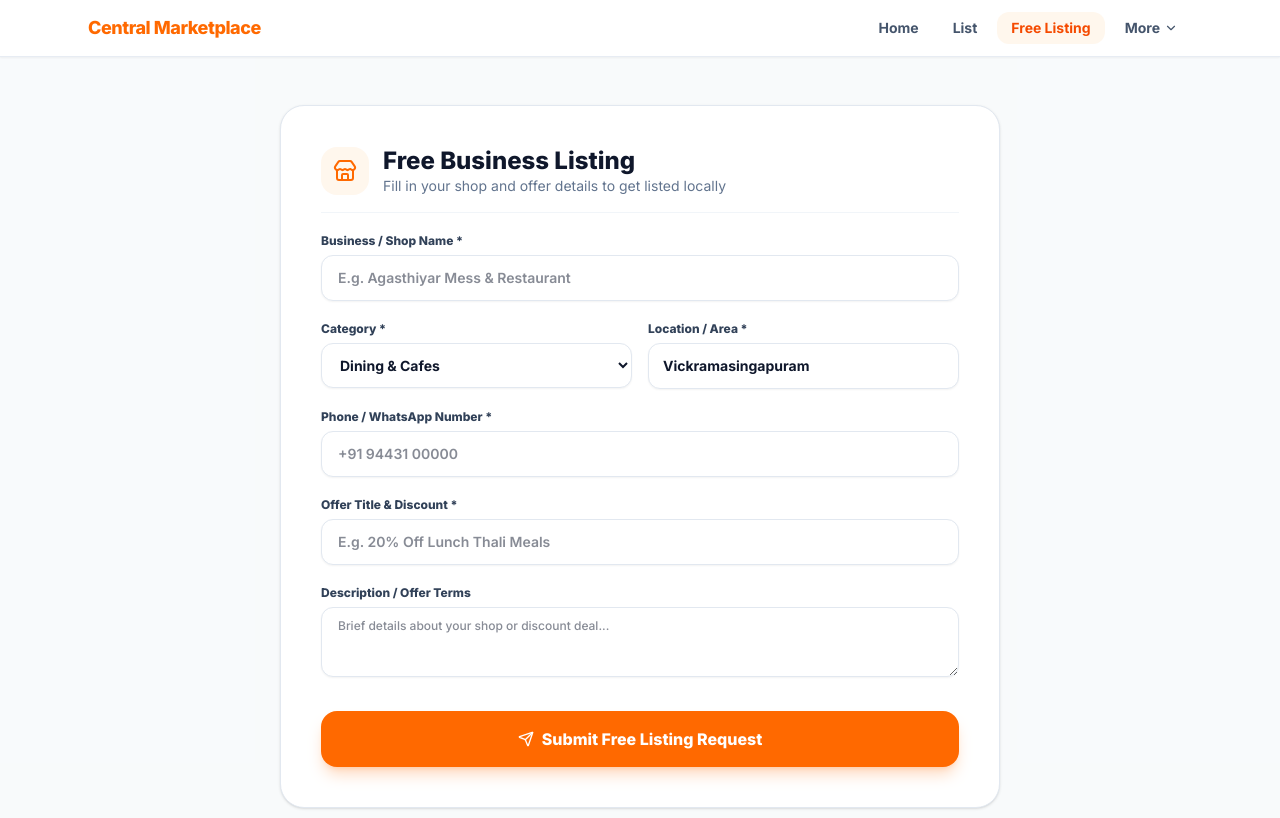
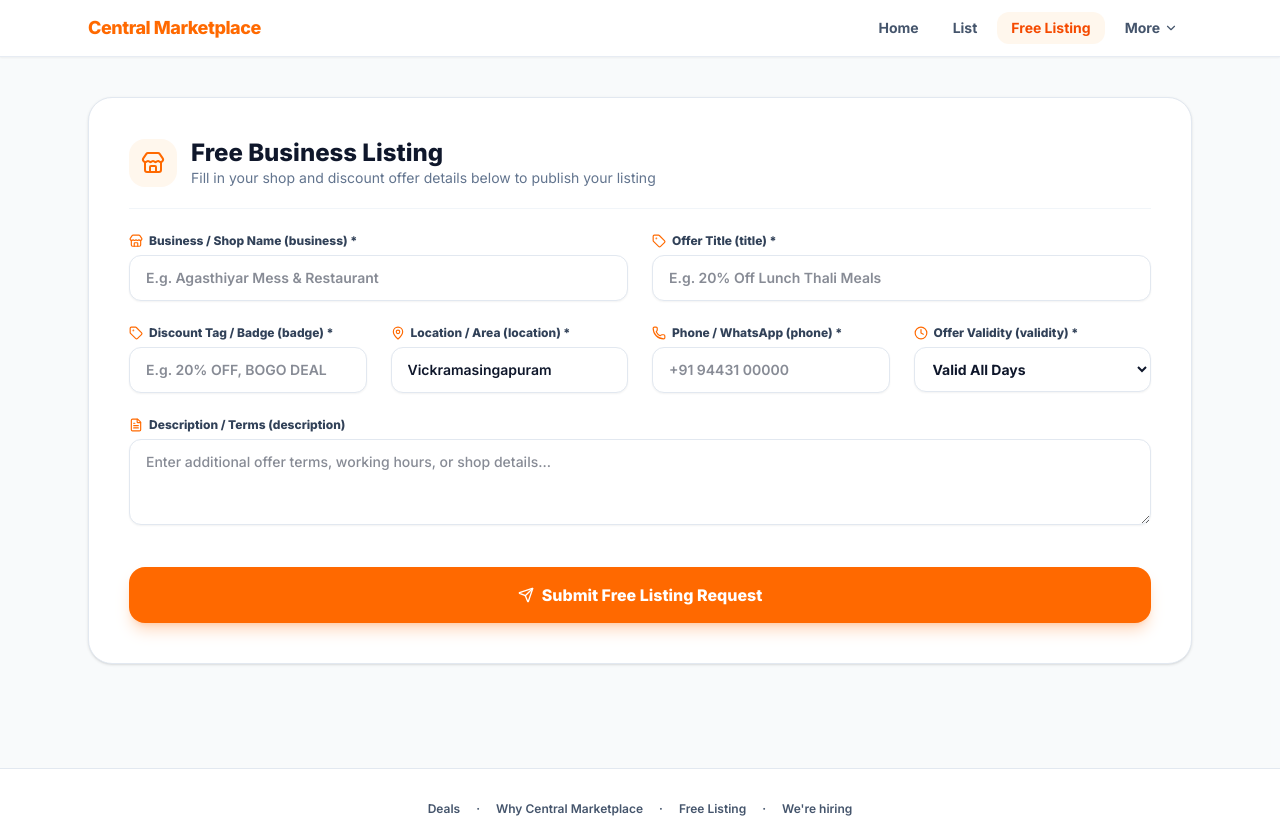
Before and after one commit to bala290498/central-marketplace-03, a Next.js app: page /register in a window 1280 px wide. Shown: the top 818 px of the page. Built offline with nearby package versions, Linux system fonts and the light colour scheme.

Commit message:
feat: expand free listing form to full desktop width and match offers.json fields excluding category, lat, long, mapUrl

```diff
--- a/src/components/ListYourBusinessClient.tsx
+++ b/src/components/ListYourBusinessClient.tsx
@@ -7,18 +7,24 @@ import {
   CheckCircle2,
   Send,
   Store,
+  Tag,
+  Clock,
+  MapPin,
+  Phone,
+  FileText,
 } from "lucide-react";
 
 export function ListYourBusinessClient() {
   const [isSubmitted, setIsSubmitted] = useState(false);
 
-  // Form State
+  // Form State matching offers.json fields (excluding category, latitude, longitude, mapUrl)
   const [formData, setFormData] = useState({
-    businessName: "",
-    category: "Dining & Cafes",
+    business: "",
+    title: "",
+    badge: "",
     location: "Vickramasingapuram",
     phone: "",
-    offerTitle: "",
+    validity: "Valid All Days",
     description: "",
   });
 
@@ -30,11 +36,12 @@ export function ListYourBusinessClient() {
   const handleReset = () => {
     setIsSubmitted(false);
     setFormData({
-      businessName: "",
-      category: "Dining & Cafes",
+      business: "",
+      title: "",
+      badge: "",
       location: "Vickramasingapuram",
       phone: "",
-      offerTitle: "",
+      validity: "Valid All Days",
       description: "",
     });
   };
@@ -43,34 +50,34 @@ export function ListYourBusinessClient() {
     <div className="min-h-screen bg-slate-50/60 text-slate-900 flex flex-col justify-between">
       <Navbar />
 
-      <main className="flex-1 max-w-3xl w-full mx-auto px-4 sm:px-6 py-8 sm:py-12 flex flex-col items-center">
-        {/* Main Card Container */}
+      <main className="flex-1 max-w-6xl w-full mx-auto px-4 sm:px-6 py-6 sm:py-10 flex flex-col items-center">
+        {/* Full-Width Form Card Container */}
         <div className="bg-white rounded-3xl w-full p-6 sm:p-10 shadow-sm border border-slate-200 text-left">
           {isSubmitted ? (
-            <div className="text-center py-10 space-y-4">
+            <div className="text-center py-12 space-y-4">
               <div className="w-16 h-16 bg-emerald-100 text-emerald-600 rounded-full flex items-center justify-center mx-auto shadow-sm">
                 <CheckCircle2 className="w-8 h-8" />
               </div>
-              <h3 className="text-2xl font-extrabold text-slate-900">
+              <h2 className="text-2xl sm:text-3xl font-extrabold text-slate-900">
                 Registration Received!
-              </h3>
-              <p className="text-sm text-slate-600 max-w-sm mx-auto leading-relaxed">
-                Thank you! Our local onboarding team will verify your shop details and activate your free business listing shortly.
+              </h2>
+              <p className="text-sm sm:text-base text-slate-600 max-w-md mx-auto leading-relaxed">
+                Thank you! Our onboarding team will verify your shop & offer details and publish your free listing shortly.
               </p>
               <div className="pt-4">
                 <button
                   type="button"
                   onClick={handleReset}
-                  className="px-6 py-2.5 rounded-xl bg-slate-100 hover:bg-slate-200 text-slate-800 text-xs font-bold transition-colors cursor-pointer"
+                  className="px-8 py-3 rounded-xl bg-slate-100 hover:bg-slate-200 text-slate-800 text-sm font-bold transition-colors cursor-pointer"
                 >
                   Submit Another Listing
                 </button>
               </div>
             </div>
           ) : (
-            <form onSubmit={handleSubmit} className="space-y-5">
+            <form onSubmit={handleSubmit} className="space-y-6">
               {/* Form Header */}
-              <div className="flex items-center gap-3.5 pb-4 border-b border-slate-100">
+              <div className="flex items-center gap-3.5 pb-5 border-b border-slate-100">
                 <div className="w-12 h-12 rounded-2xl bg-orange-50 text-orange-500 flex items-center justify-center flex-shrink-0">
                   <Store className="w-6 h-6" />
                 </div>
@@ -79,55 +86,71 @@ export function ListYourBusinessClient() {
                     Free Business Listing
                   </h1>
                   <p className="text-xs sm:text-sm text-slate-500">
-                    Fill in your shop and offer details to get listed locally
+                    Fill in your shop and discount offer details below to publish your listing
                   </p>
                 </div>
               </div>
 
-              {/* Business Name */}
+              {/* Grid Section 1: Business Name & Offer Title */}
+              <div className="grid grid-cols-1 md:grid-cols-2 gap-4 sm:gap-6">
                 <div>
-                <label className="block text-xs font-extrabold text-slate-700 mb-1.5">
-                  Business / Shop Name *
+                  <label className="block text-xs font-extrabold text-slate-700 mb-1.5 flex items-center gap-1.5">
+                    <Store className="w-3.5 h-3.5 text-orange-500" />
+                    <span>Business / Shop Name (business) *</span>
                   </label>
                   <input
                     type="text"
                     required
-                  value={formData.businessName}
+                    value={formData.business}
                     onChange={(e) =>
-                    setFormData({ ...formData, businessName: e.target.value })
+                      setFormData({ ...formData, business: e.target.value })
                     }
                     placeholder="E.g. Agasthiyar Mess & Restaurant"
                     className="w-full px-4 py-3 rounded-xl border border-slate-200 bg-white text-slate-900 text-sm font-semibold outline-none focus:border-orange-500 focus:ring-1 focus:ring-orange-500 shadow-xs"
                   />
                 </div>
 
-              {/* Category & Location */}
-              <div className="grid grid-cols-1 sm:grid-cols-2 gap-4">
                 <div>
-                  <label className="block text-xs font-extrabold text-slate-700 mb-1.5">
-                    Category *
+                  <label className="block text-xs font-extrabold text-slate-700 mb-1.5 flex items-center gap-1.5">
+                    <Tag className="w-3.5 h-3.5 text-orange-500" />
+                    <span>Offer Title (title) *</span>
                   </label>
-                  <select
-                    value={formData.category}
+                  <input
+                    type="text"
+                    required
+                    value={formData.title}
                     onChange={(e) =>
-                      setFormData({ ...formData, category: e.target.value })
+                      setFormData({ ...formData, title: e.target.value })
                     }
-                    className="w-full px-3.5 py-3 rounded-xl border border-slate-200 bg-white text-slate-900 text-xs sm:text-sm font-bold outline-none focus:border-orange-500 shadow-xs"
-                  >
-                    <option value="Dining & Cafes">Dining & Cafes</option>
-                    <option value="Salon & Spa">Salon & Spa</option>
-                    <option value="Grocery">Grocery</option>
-                    <option value="Fashion">Fashion</option>
-                    <option value="Auto Care">Auto Care</option>
-                    <option value="Electronic Services">Electronic Services</option>
-                    <option value="Home & Living">Home & Living</option>
-                    <option value="Wholesale">Wholesale</option>
-                  </select>
+                    placeholder="E.g. 20% Off Lunch Thali Meals"
+                    className="w-full px-4 py-3 rounded-xl border border-slate-200 bg-white text-slate-900 text-sm font-semibold outline-none focus:border-orange-500 focus:ring-1 focus:ring-orange-500 shadow-xs"
+                  />
+                </div>
+              </div>
+
+              {/* Grid Section 2: Badge, Location, Phone, Validity */}
+              <div className="grid grid-cols-1 sm:grid-cols-2 lg:grid-cols-4 gap-4 sm:gap-6">
+                <div>
+                  <label className="block text-xs font-extrabold text-slate-700 mb-1.5 flex items-center gap-1.5">
+                    <Tag className="w-3.5 h-3.5 text-orange-500" />
+                    <span>Discount Tag / Badge (badge) *</span>
+                  </label>
+                  <input
+                    type="text"
+                    required
+                    value={formData.badge}
+                    onChange={(e) =>
+                      setFormData({ ...formData, badge: e.target.value })
+                    }
+                    placeholder="E.g. 20% OFF, BOGO DEAL"
+                    className="w-full px-4 py-3 rounded-xl border border-slate-200 bg-white text-slate-900 text-sm font-semibold outline-none focus:border-orange-500 focus:ring-1 focus:ring-orange-500 shadow-xs"
+                  />
                 </div>
 
                 <div>
-                  <label className="block text-xs font-extrabold text-slate-700 mb-1.5">
-                    Location / Area *
+                  <label className="block text-xs font-extrabold text-slate-700 mb-1.5 flex items-center gap-1.5">
+                    <MapPin className="w-3.5 h-3.5 text-orange-500" />
+                    <span>Location / Area (location) *</span>
                   </label>
                   <input
                     type="text"
@@ -137,15 +160,14 @@ export function ListYourBusinessClient() {
                       setFormData({ ...formData, location: e.target.value })
                     }
                     placeholder="E.g. Vickramasingapuram"
-                    className="w-full px-3.5 py-3 rounded-xl border border-slate-200 bg-white text-slate-900 text-xs sm:text-sm font-bold outline-none focus:border-orange-500 shadow-xs"
+                    className="w-full px-4 py-3 rounded-xl border border-slate-200 bg-white text-slate-900 text-sm font-semibold outline-none focus:border-orange-500 focus:ring-1 focus:ring-orange-500 shadow-xs"
                   />
                 </div>
-              </div>
 
-              {/* Phone / WhatsApp */}
                 <div>
-                <label className="block text-xs font-extrabold text-slate-700 mb-1.5">
-                  Phone / WhatsApp Number *
+                  <label className="block text-xs font-extrabold text-slate-700 mb-1.5 flex items-center gap-1.5">
+                    <Phone className="w-3.5 h-3.5 text-orange-500" />
+                    <span>Phone / WhatsApp (phone) *</span>
                   </label>
                   <input
                     type="tel"
@@ -155,31 +177,37 @@ export function ListYourBusinessClient() {
                       setFormData({ ...formData, phone: e.target.value })
                     }
                     placeholder="+91 94431 00000"
-                  className="w-full px-4 py-3 rounded-xl border border-slate-200 bg-white text-slate-900 text-sm font-semibold outline-none focus:border-orange-500 shadow-xs"
+                    className="w-full px-4 py-3 rounded-xl border border-slate-200 bg-white text-slate-900 text-sm font-semibold outline-none focus:border-orange-500 focus:ring-1 focus:ring-orange-500 shadow-xs"
                   />
                 </div>
 
-              {/* Offer Title & Discount */}
                 <div>
-                <label className="block text-xs font-extrabold text-slate-700 mb-1.5">
-                  Offer Title & Discount *
+                  <label className="block text-xs font-extrabold text-slate-700 mb-1.5 flex items-center gap-1.5">
+                    <Clock className="w-3.5 h-3.5 text-orange-500" />
+                    <span>Offer Validity (validity) *</span>
                   </label>
-                <input
-                  type="text"
-                  required
-                  value={formData.offerTitle}
+                  <select
+                    value={formData.validity}
                     onChange={(e) =>
-                    setFormData({ ...formData, offerTitle: e.target.value })
+                      setFormData({ ...formData, validity: e.target.value })
                     }
-                  placeholder="E.g. 20% Off Lunch Thali Meals"
-                  className="w-full px-4 py-3 rounded-xl border border-slate-200 bg-white text-slate-900 text-sm font-semibold outline-none focus:border-orange-500 shadow-xs"
-                />
+                    className="w-full px-3.5 py-3 rounded-xl border border-slate-200 bg-white text-slate-900 text-xs sm:text-sm font-bold outline-none focus:border-orange-500 focus:ring-1 focus:ring-orange-500 shadow-xs"
+                  >
+                    <option value="Valid All Days">Valid All Days</option>
+                    <option value="Limited">Limited</option>
+                    <option value="Expires Soon">Expires Soon</option>
+                    <option value="Until Filled">Until Filled</option>
+                    <option value="Until Found">Until Found</option>
+                    <option value="Available">Available</option>
+                  </select>
+                </div>
               </div>
 
-              {/* Description */}
+              {/* Description Field */}
               <div>
-                <label className="block text-xs font-extrabold text-slate-700 mb-1.5">
-                  Description / Offer Terms
+                <label className="block text-xs font-extrabold text-slate-700 mb-1.5 flex items-center gap-1.5">
+                  <FileText className="w-3.5 h-3.5 text-orange-500" />
+                  <span>Description / Terms (description)</span>
                 </label>
                 <textarea
                   rows={3}
@@ -187,13 +215,13 @@ export function ListYourBusinessClient() {
                   onChange={(e) =>
                     setFormData({ ...formData, description: e.target.value })
                   }
-                  placeholder="Brief details about your shop or discount deal..."
-                  className="w-full px-4 py-2.5 rounded-xl border border-slate-200 bg-white text-slate-900 text-xs font-medium outline-none focus:border-orange-500 shadow-xs"
+                  placeholder="Enter additional offer terms, working hours, or shop details..."
+                  className="w-full px-4 py-3 rounded-xl border border-slate-200 bg-white text-slate-900 text-xs sm:text-sm font-medium outline-none focus:border-orange-500 focus:ring-1 focus:ring-orange-500 shadow-xs"
                 />
               </div>
 
-              {/* Submit Button */}
-              <div className="pt-2">
+              {/* Full Width Submit Button */}
+              <div className="pt-3">
                 <button
                   type="submit"
                   className="w-full py-4 rounded-2xl bg-orange-500 hover:bg-orange-600 text-white font-extrabold text-sm sm:text-base shadow-lg shadow-orange-500/25 transition-all cursor-pointer flex items-center justify-center gap-2"
```
Lines whose indentation alone changed are shown as unchanged.
